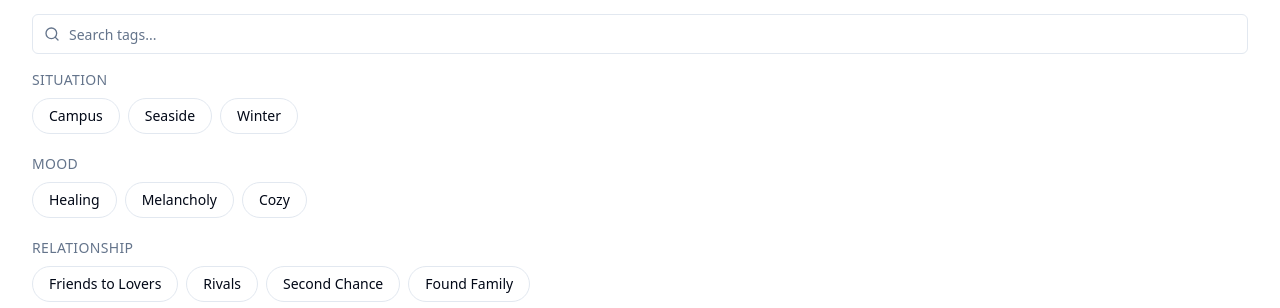
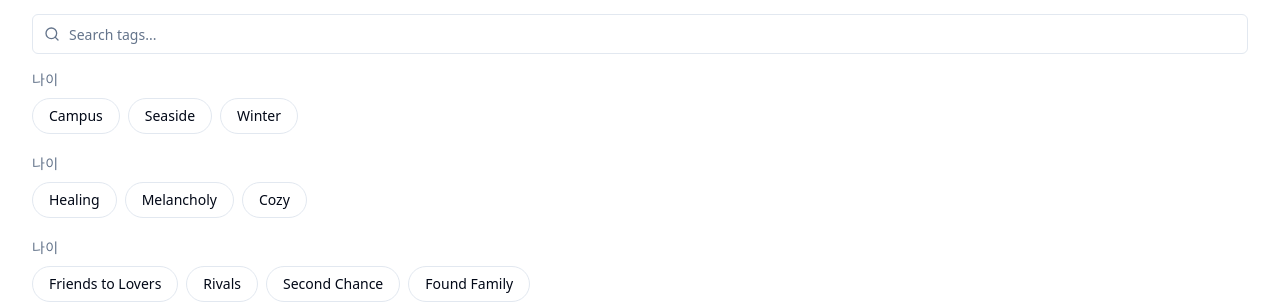
Before and after one commit to jiji123526/tag-spark, a React (Vite) app: page / in a window 1280 px wide. Shown: the part 154-462 px from the top of the page. Built offline with nearby package versions, Linux system fonts and the light colour scheme.

Commit message:
Refactor: Change text to "나이"
Update the text content of an element to "나이".

```diff
--- a/src/pages/Index.tsx
+++ b/src/pages/Index.tsx
@@ -53,7 +53,7 @@ const Index = () => {
             if (!tags || tags.length === 0) return null;
             return <article key={cat} aria-labelledby={`cat-${cat}`}>
                   <h3 id={`cat-${cat}`} className="mb-2 text-sm font-medium tracking-wide text-muted-foreground">
-                    {formatCategory(cat)}
+                    나이
                   </h3>
                   <div className="flex flex-wrap gap-2">
                     {tags.map(t => {
```
